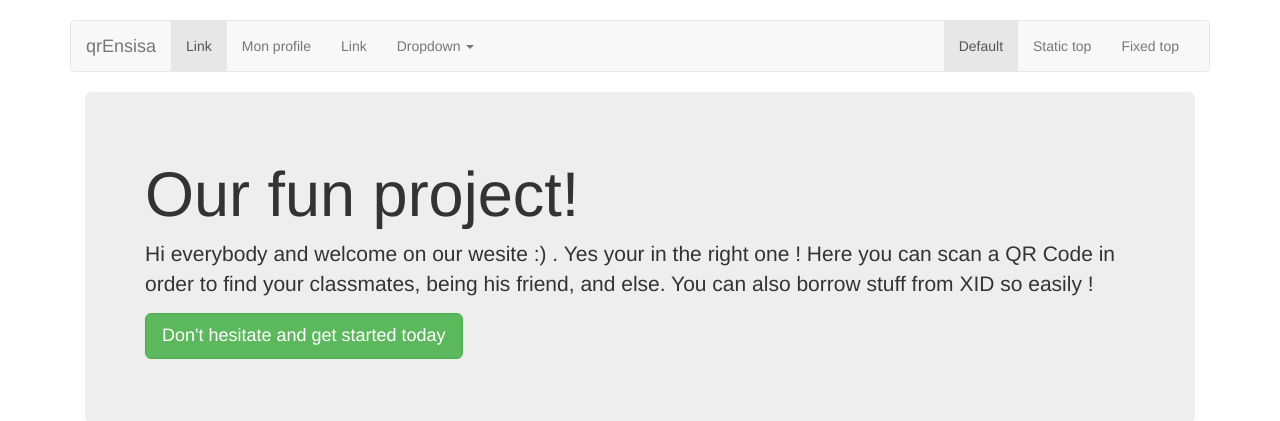
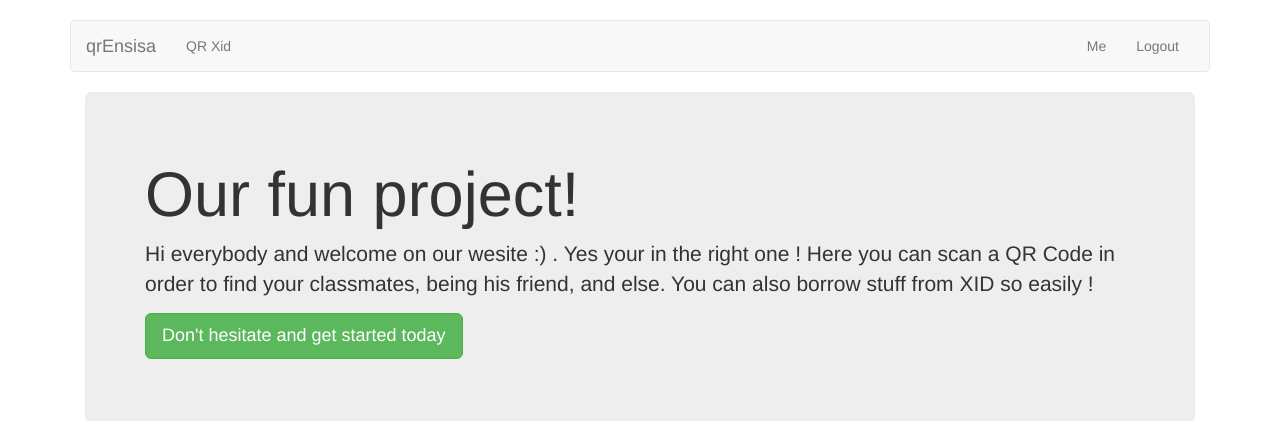
Before and after one commit to JBellec/Projet, a PHP site: page / in a window 1280 px wide. Shown: the top 421 px of the page. Run offline with PHP 8.4, Linux system fonts and the light colour scheme.

Commit message:
Nabar modifié

```diff
--- a/includes/navbar.php
+++ b/includes/navbar.php
@@ -13,26 +13,14 @@
             </div>
             <div class="navbar-collapse collapse">
                 <ul class="nav navbar-nav">
-                    <li class="active"><a href="#">Link</a></li>
-                    <li><a href="profile.pgp">Mon profile</a></li>
-                    <li><a href="#">Link</a></li>
-                    <li class="dropdown">
-                    <a href="#" class="dropdown-toggle" data-toggle="dropdown">Dropdown <b class="caret"></b></a>
-                    <ul class="dropdown-menu">
-                        <li><a href="#">Action</a></li>
-                        <li><a href="#">Another action</a></li>
-                        <li><a href="#">Something else here</a></li>
-                        <li class="divider"></li>
-                        <li class="dropdown-header">Nav header</li>
-                        <li><a href="#">Separated link</a></li>
-                        <li><a href="#">One more separated link</a></li>
-                    </ul>
-                    </li>
+                    <!--<li class="active"><a href="#">Link</a></li>-->
+
+                    <li><a href="qrxid.php">QR Xid</a></li>
+                    <!-- Menu déroulant pour les admin à faire includes/navbar_admin.php-->
                 </ul>
                 <ul class="nav navbar-nav navbar-right">
-                    <li class="active"><a href="./">Default</a></li>
-                    <li><a href="../navbar-static-top/">Static top</a></li>
-                    <li><a href="../navbar-fixed-top/">Fixed top</a></li>
+                    <li><a href="profile.php">Me</a></li>
+                    <li><a href="logout.php">Logout</a></li><!-- ICI JULIEN -->
                 </ul>
             </div><!--/.nav-collapse -->
         </div><!--/.container-fluid -->
```
Also changed, not shown: includes/navbar_admin.php (added, +13 -0 lines), qrxid.php (renamed from QRXid.php).
